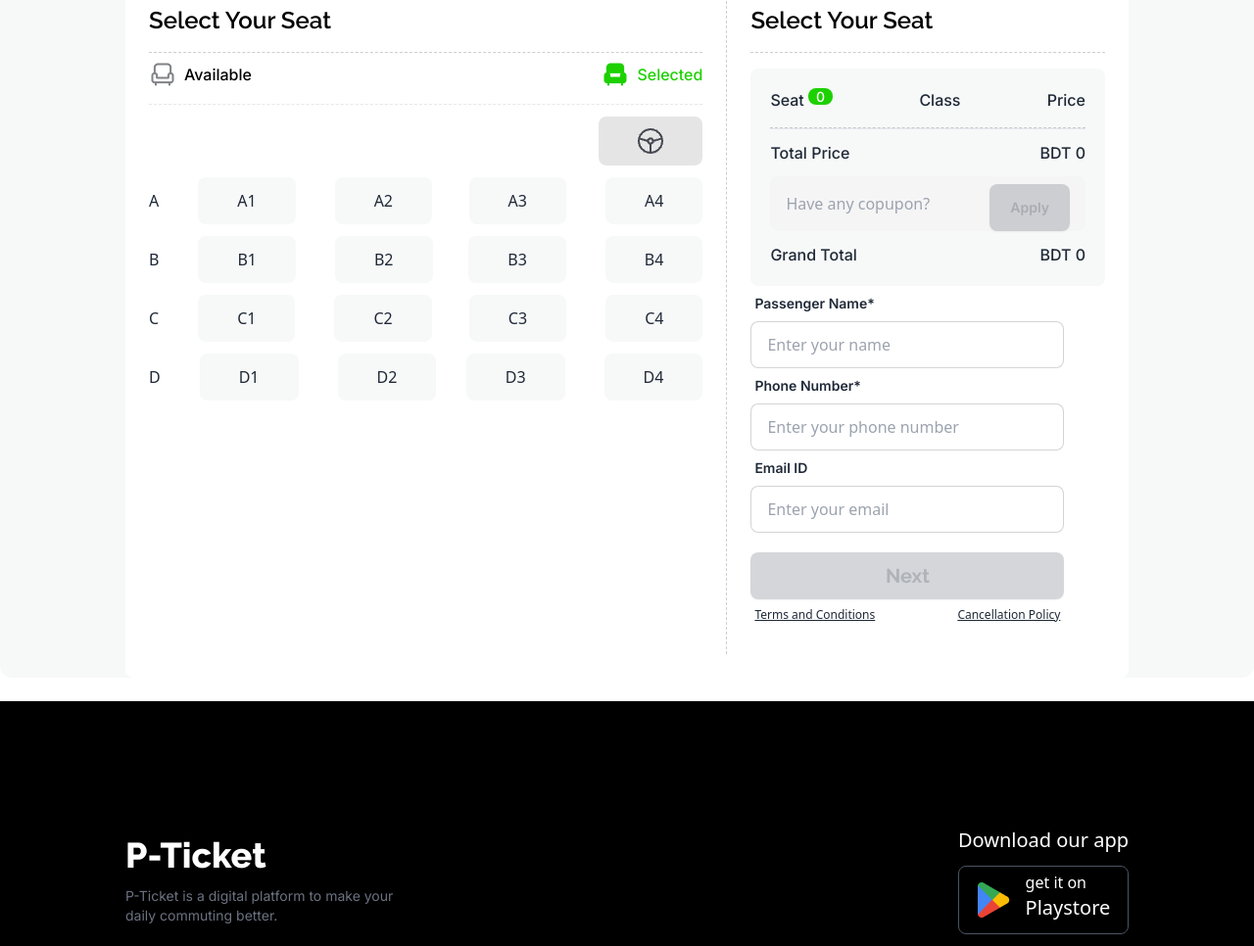
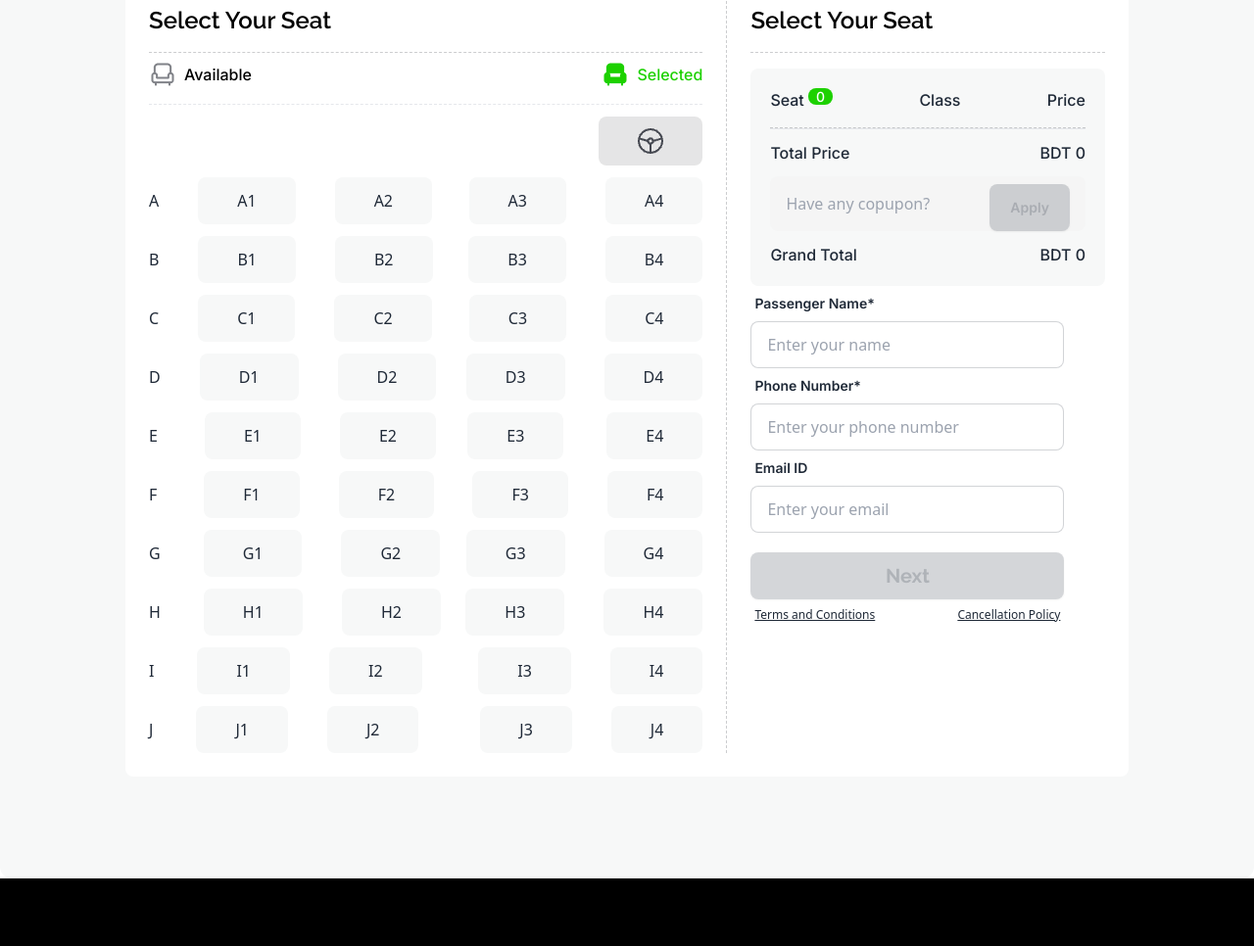
Before and after one commit to md-jihad-khan/smart-ticketing-B9A5, a plain HTML site: page index.html in a window 1280 px wide. Shown: the part 2114-3080 px from the top of the page at 98% size. Drawn offline with nearby package versions, Linux system fonts and the light colour scheme.

Commit message:
added more seat

```diff
--- a/index.html
+++ b/index.html
@@ -202,7 +202,7 @@
       </section>
       <!-- P.H Paribahan section -->
       <section
-        class="bg-[#F7F8F8] border-t-2 border-t-[#1DD100] rounded-xl"
+        class="bg-[#F7F8F8] border-t-2 border-t-[#1DD100] rounded-xl pb-20"
         id="Paribahan"
       >
         <div class="text-center md:w-4/5 mx-auto space-y-4 mb-10">
@@ -232,7 +232,7 @@
                 class="bg-[#1DD1001A] text-[#1DD100] text-xl font-bold p-5 flex rounded-lg items-center inter gap-3"
               >
                 <img src="./images/seat-green.png" alt="" />
-                <span id="Seats-left">8</span> Seats left
+                <span id="Seats-left">40</span> Seats left
               </button>
             </div>
 
@@ -300,7 +300,7 @@
             </div>
 
             <!-- seats -->
-            <div class="flex mt-3 justify-end">
+            <div class="flex mt-3 justify-end ">
               <img
                 src="./images/Vector.png"
                 alt=""
@@ -385,6 +385,126 @@
                 </p>
                 <p class="px-10 py-3 bg-[#F7F8F8] rounded-lg seats" id="D4">
                   D4
+                </p>
+              </div>
+            </div>
+            <div class="flex mt-3 justify-between items-center ">
+              <!-- E seats -->
+              <div class="flex gap-10 items-center justify-center">
+                <span>E</span>
+                <p class="px-10 ml-2 py-3 bg-[#F7F8F8] rounded-lg seats" id="E1">
+                  E1
+                </p>
+                <p class="px-10 py-3 bg-[#F7F8F8] rounded-lg seats" id="E2">
+                  E2
+                </p>
+              </div>
+              <div class="flex gap-10 items-center">
+                <p class="px-10 mr-1 py-3 bg-[#F7F8F8] rounded-lg seats" id="E3">
+                  E3
+                </p>
+                <p class="px-10 py-3 bg-[#F7F8F8] rounded-lg seats" id="E4">
+                  E4
+                </p>
+              </div>
+            </div>
+            <div class="flex mt-3 justify-between items-center ">
+              <!-- F seats -->
+              <div class="flex gap-10 items-center justify-center">
+                <span>F</span>
+                <p class="px-10 ml-2 py-3 bg-[#F7F8F8] rounded-lg seats" id="F1">
+                  F1
+                </p>
+                <p class="px-10 py-3 bg-[#F7F8F8] rounded-lg seats" id="F2">
+                  F2
+                </p>
+              </div>
+              <div class="flex gap-10 items-center">
+                <p class="px-10  py-3 bg-[#F7F8F8] rounded-lg seats" id="F3">
+                  F3
+                </p>
+                <p class="px-10 py-3 bg-[#F7F8F8] rounded-lg seats" id="F4">
+                  F4
+                </p>
+              </div>
+            </div>
+            <div class="flex mt-3 justify-between items-center ">
+              <!-- G seats -->
+              <div class="flex gap-10 items-center justify-center">
+                <span>G</span>
+                <p class="px-10 ml-1 py-3 bg-[#F7F8F8] rounded-lg seats" id="G1">
+                  G1
+                </p>
+                <p class="px-10 py-3 bg-[#F7F8F8] rounded-lg seats" id="G2">
+                  G2
+                </p>
+              </div>
+              <div class="flex gap-10 items-center">
+                <p class="px-10 py-3 ml-2 bg-[#F7F8F8] rounded-lg seats" id="G3">
+                  G3
+                </p>
+                <p class="px-10 py-3 bg-[#F7F8F8] rounded-lg seats" id="G4">
+                  G4
+                </p>
+              </div>
+            </div>
+            <div class="flex mt-3 justify-between items-center ">
+              <!-- H seats -->
+              <div class="flex gap-10 items-center justify-center">
+                <span>H</span>
+                <p class="px-10 ml-1 py-3 bg-[#F7F8F8] rounded-lg seats" id="H1">
+                  H1
+                </p>
+                <p class="px-10 py-3 bg-[#F7F8F8] rounded-lg seats" id="H2">
+                  H2
+                </p>
+              </div>
+              <div class="flex gap-10 items-center">
+                <p class="px-10 py-3 ml-2 bg-[#F7F8F8] rounded-lg seats" id="H3">
+                  H3
+                </p>
+                <p class="px-10 py-3 bg-[#F7F8F8] rounded-lg seats" id="H4">
+                  H4
+                </p>
+              </div>
+            </div>
+            <div class="flex mt-3 justify-between items-center ">
+              <!-- I seats -->
+              <div class="flex gap-10 items-center justify-center">
+                <span>I</span>
+                <p class="px-10 ml-1 py-3 bg-[#F7F8F8] rounded-lg seats" id="I1">
+                  I1
+                </p>
+                <p class="px-10 py-3 bg-[#F7F8F8] rounded-lg seats" id="I2">
+                  I2
+                </p>
+              </div>
+              <div class="flex gap-10 items-center">
+                <p class="px-10 py-3 ml-2 bg-[#F7F8F8] rounded-lg seats" id="I3">
+                  I3
+                </p>
+                <p class="px-10 py-3 bg-[#F7F8F8] rounded-lg seats" id="I4">
+                  I4
+                </p>
+              </div>
+            </div>
+            <div class="flex mt-3 justify-between items-center ">
+              <!-- J seats -->
+              <div class="flex gap-10 items-center justify-center">
+                <span>J</span>
+                <p class="px-10 ml-1 py-3 bg-[#F7F8F8] rounded-lg seats" id="J1">
+                  J1
+                </p>
+                <p class="px-10 py-3 bg-[#F7F8F8] rounded-lg seats" id="J2">
+                  J2
+                </p>
+              </div>
+              <div class="flex gap-10 items-center">
+                <p class="px-10 py-3 ml-2 bg-[#F7F8F8] rounded-lg seats" id="J3">
+                  J3
+                </p>
+                <p class="px-10 py-3 bg-[#F7F8F8] rounded-lg seats" id="J4">
+                  J4
                 </p>
               </div>
             </div>
@@ -517,9 +637,8 @@
                     </p>
                     <div class="modal-action">
                       <form method="dialog">
-                        <!-- if there is a button in form, it will close the modal -->
                         <button class="btn bg-green-600 text-white">
-                          Close
+                          Continue
                         </button>
                       </form>
                     </div>
--- a/index.js
+++ b/index.js
@@ -1,5 +1,5 @@
 let selectedSeat = 0;
-let seatleft = 8;
+let seatleft = 40;
 const ticketprice = 550;
 let totalPrice = 0;
 let grandTotal = 0;
```
